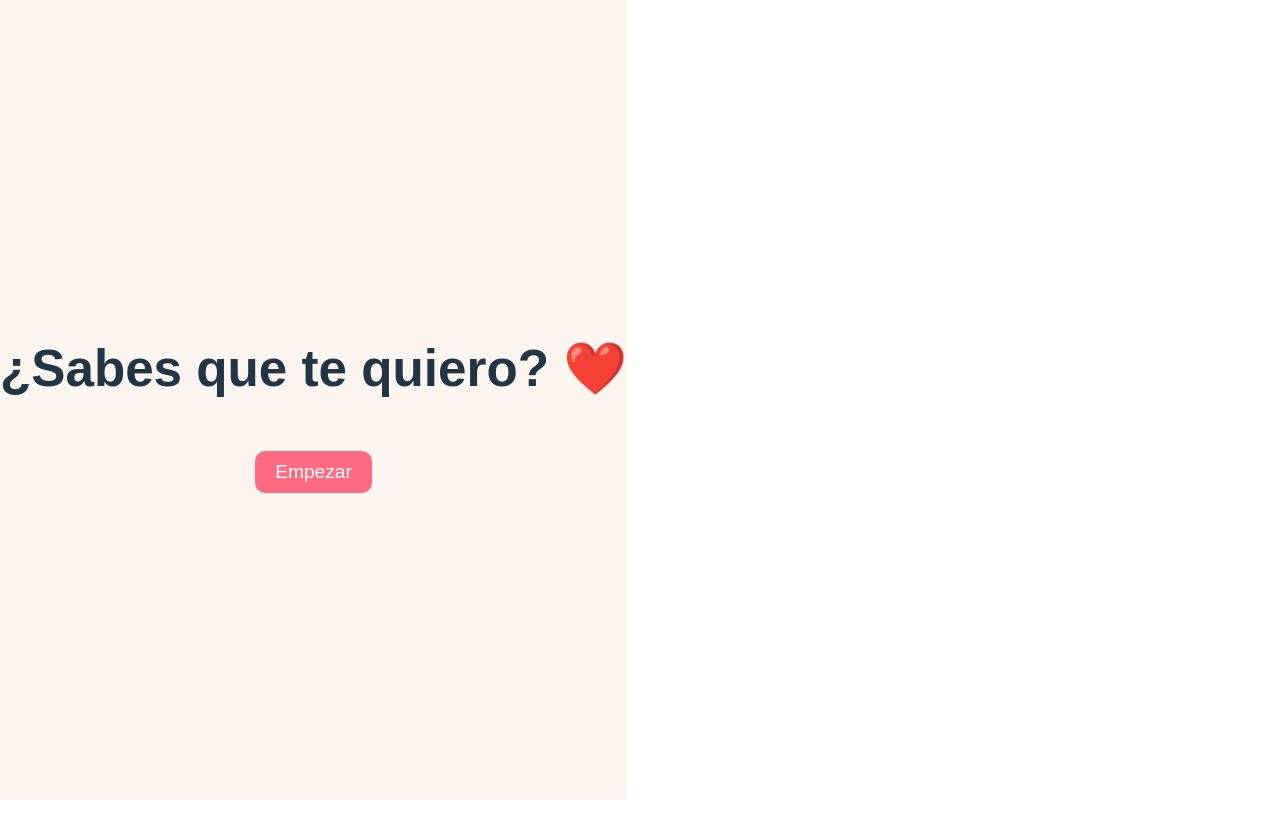
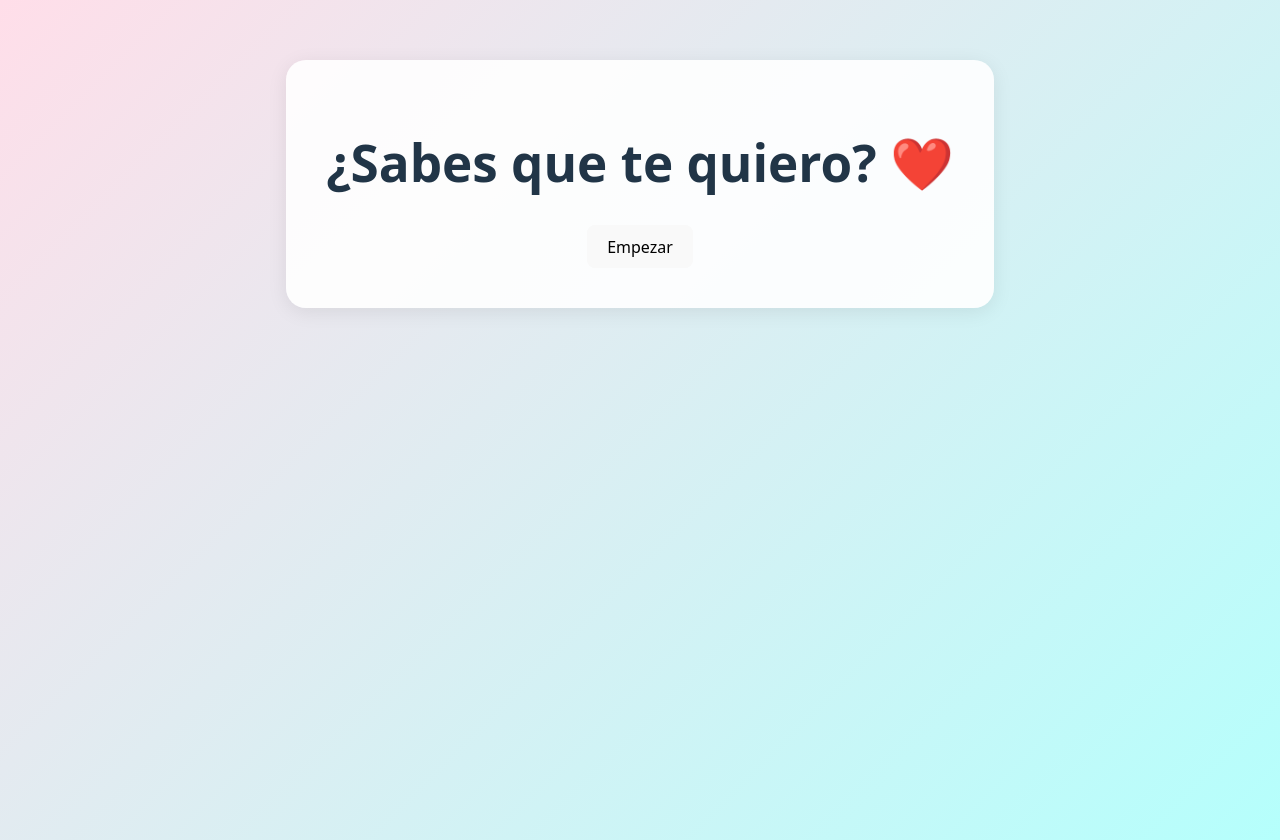
Before and after one commit to HazelCaballero/Aniversario-5-quiz, a React (Vite) app: page / in a window 1280 px wide. Before the commit the page ends 800 px from the top, so only its background shows below. Built offline with nearby package versions, Linux system fonts and the light colour scheme.

Commit message:
Update QuizRomantico.css styles

```diff
--- a/src/styles/QuizRomantico.css
+++ b/src/styles/QuizRomantico.css
@@ -1,31 +1,20 @@
 .quiz-container {
-  width: 100%;
-  min-height: 100vh;
-  background: #fdf6f0;
   display: flex;
   flex-direction: column;
   align-items: center;
-  justify-content: center;
-  font-family: 'Arial', sans-serif;
+  justify-content: flex-start;
+  min-height: 100vh;
+  width: 100vw;
+  background: linear-gradient(135deg, #ffdee9 0%, #b5fffc 100%);
   position: relative;
+  padding-bottom: 40px;
 }
 
 .start-screen {
+  margin-top: 60px;
+  padding: 40px;
+  background: rgba(255,255,255,0.9);
+  border-radius: 20px;
+  box-shadow: 0 4px 20px rgba(0,0,0,0.08);
   text-align: center;
 }
-
-.start-screen button {
-  margin-top: 20px;
-  padding: 10px 20px;
-  font-size: 1.2rem;
-  cursor: pointer;
-  border-radius: 10px;
-  border: none;
-  background: #ff6b81;
-  color: white;
-  transition: transform 0.2s;
-}
-
-.start-screen button:hover {
-  transform: scale(1.1);
-}
```
